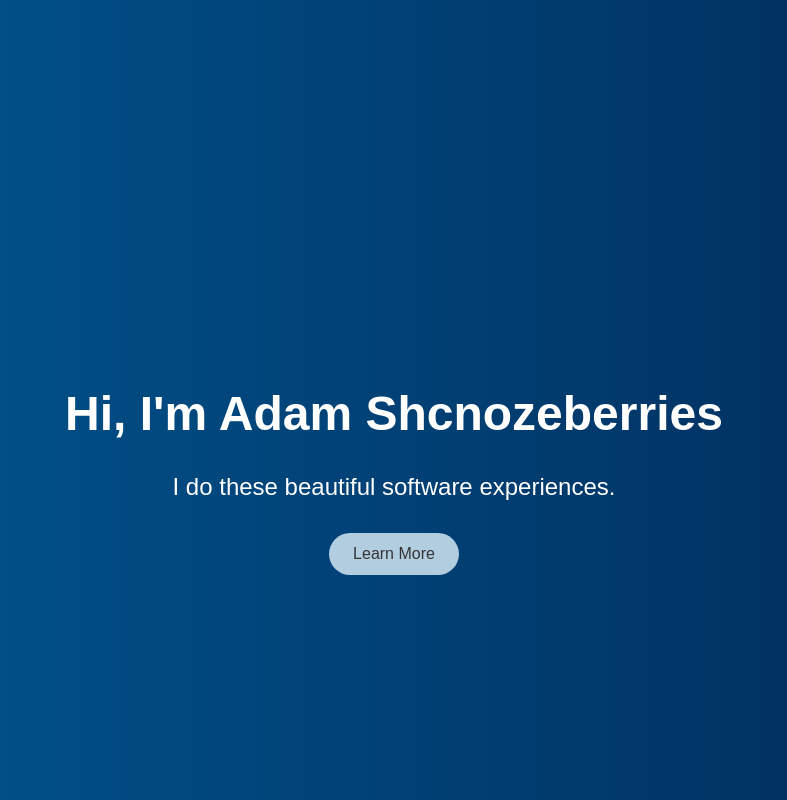
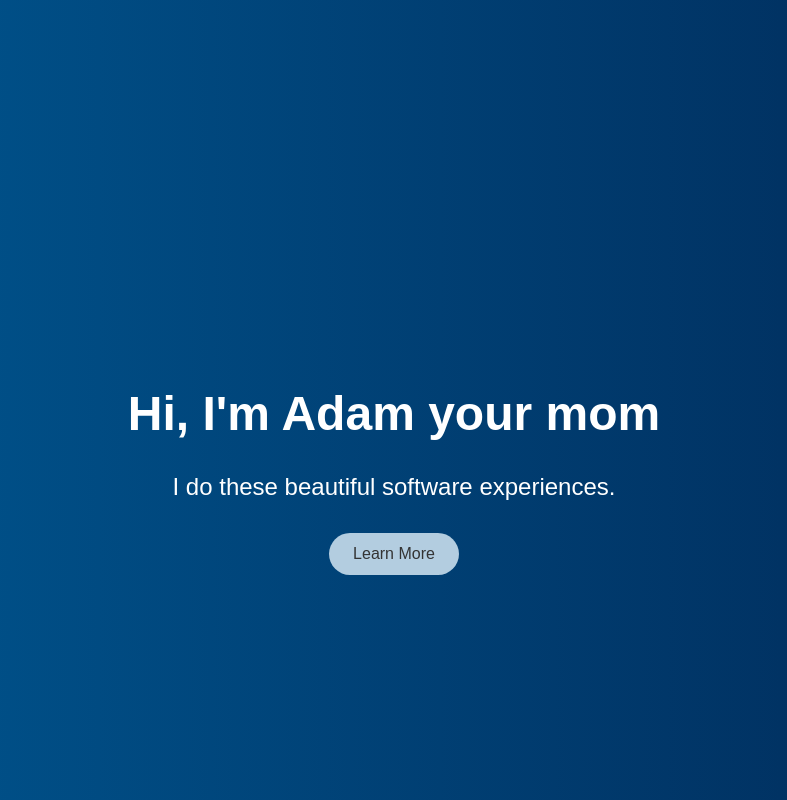
Before and after one commit to adambartlettds/Personal-Website, a Vue app: page / in a window 1280 px wide. Shown: the whole page, without its empty margins (246-1033 px from the left). Built offline with nearby package versions, Linux system fonts and the light colour scheme; a web font is replaced by a local one.

Commit message:
testing again just for fun

```diff
--- a/src/views/HomePage.vue
+++ b/src/views/HomePage.vue
@@ -1,6 +1,6 @@
 <template>
     <div class="home">
-        <h1>Hi, I'm Adam Shcnozeberries</h1>
+        <h1>Hi, I'm Adam your mom</h1>
         <p>I do these beautiful software experiences.</p>
         <button @click="scrollToSection('about')">Learn More</button>
     </div>
```
